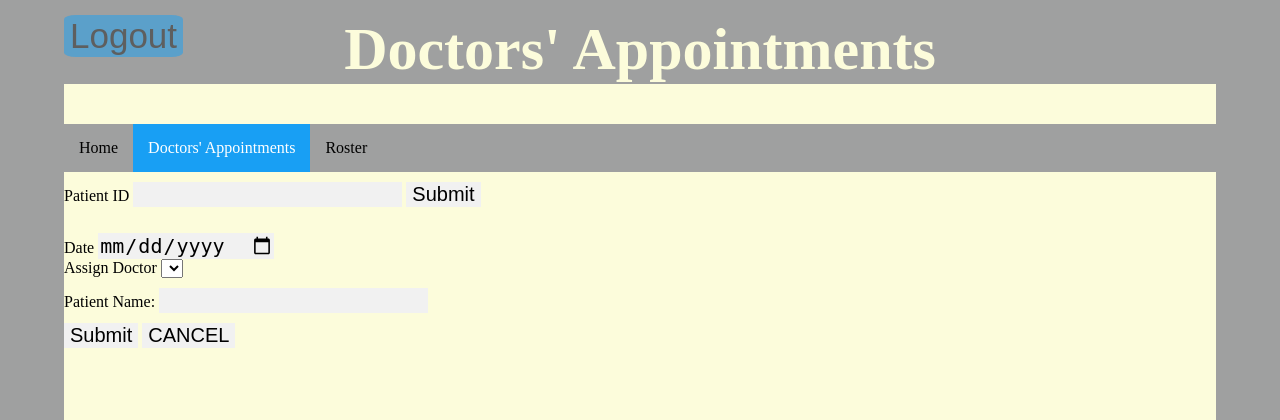
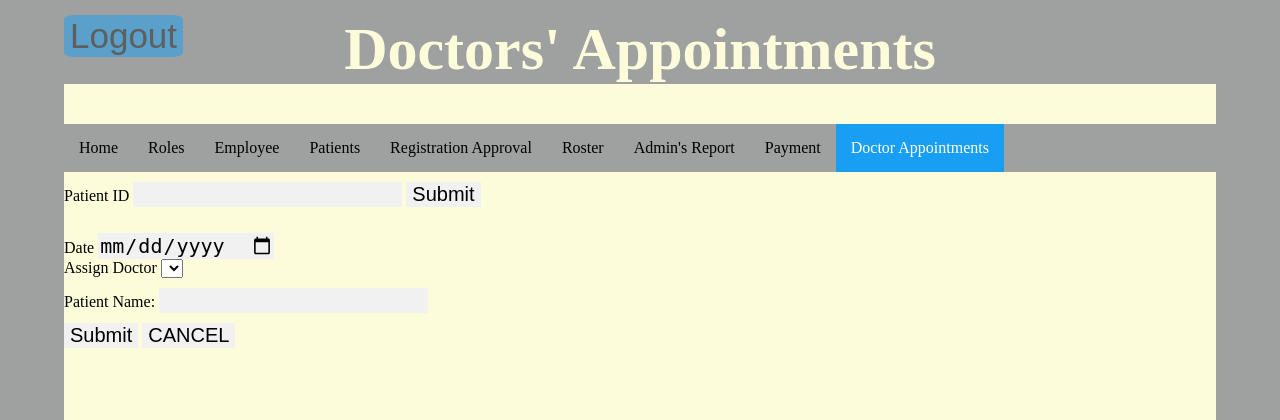
Before and after one commit to ColeReinhart/Final_Project_OHMS, a PHP site: page /doc_appoint.php in a window 1280 px wide. Shown: the top 420 px of the page. Run offline with PHP 8.4, Linux system fonts and the light colour scheme; the visitor is signed in with stand-in values (Sample User, id 1); tables that the repository leaves empty or names only in its code hold one stand-in row (values such as "Sample post"); lists and menus that the app fills with data are empty.

Commit message:
Small fixes

```diff
--- a/ad_emp.php
+++ b/ad_emp.php
@@ -46,6 +46,7 @@ if(isset($_GET['emp_id'])){
             <li><a href="roster.php">Roster</a></li>
             <li><a href="ad_report.php">Admin's Report</a></li>
             <li><a href="payment.php">Payment</a></li>
+            <li><a href='doc_appoint.php'>Doctor Appointments</a></li>
         </ul>
         <form action="ad_emp.php" style="Float: left;">
         <label>Employee ID</label>
--- a/ad_pat.php
+++ b/ad_pat.php
@@ -39,6 +39,7 @@ if(isset($_GET['logout'])) {
             <li><a href="roster.php">Roster</a></li>
             <li><a href="ad_report.php">Admin's Report</a></li>
             <li><a href="payment.php">Payment</a></li>
+            <li><a href='doc_appoint.php'>Doctor Appointments</a></li>
         </ul>
 
          <table>
--- a/ad_report.php
+++ b/ad_report.php
@@ -39,6 +39,7 @@ if(isset($_GET['logout'])) {
             <li><a href="roster.php">Roster</a></li>
             <li><a class="on" href="ad_report.php">Admin's Report</a></li>
             <li><a href="payment.php">Payment</a></li>
+            <li><a href='doc_appoint.php'>Doctor Appointments</a></li>
         </ul>
 
         <label>Date</label>
--- a/admin.php
+++ b/admin.php
@@ -61,6 +61,7 @@ if(isset($add)){
             <li><a href="roster.php">Roster</a></li>
             <li><a href="ad_report.php">Admin's Report</a></li>
             <li><a href="payment.php">Payment</a></li>
+            <li><a href='doc_appoint.php'>Doctor Appointments</a></li>
         </ul>
         <h3>Additional Information</h3>
         <form action="admin.php">
--- a/doc_appoint.php
+++ b/doc_appoint.php
@@ -3,7 +3,7 @@ include_once 'db.php';
 
 session_start();
 
-if(($_SESSION['loggedIn'] = true) && $_SESSION['role'] == 'Doctor') {
+if(($_SESSION['loggedIn'] = true) && $_SESSION['role'] == 'Admin' || $_SESSION['role'] == 'Supervisor') {
 } else {
     header("location: index.php");
 }
@@ -51,11 +51,27 @@ if( $Date != "" & $Pat_ID != "" & $Doc_ID != ""){
         </form>
         <h1>Doctors' Appointments</h1>
 
-        <ul>
-            <li><a href="doc_home.php">Home</a></li>
-            <li><a class = 'on' href="doc_appoint.php">Doctors' Appointments</a></li>
-            <li><a href="roster.php">Roster</a></li>
-        </ul>
+        <?php
+        switch ($_SESSION['role']) {
+          case 'Supervisor':
+            echo "<ul>
+            <li><a href='roster.php'>Home</a></li>
+            <li><a href='new_roster.php'>New Roster</a></li>
+            <li><a class='on' href='doc_appoint.php'>Doctor Appointments</a></li></ul>";
+            break;
+          case 'Admin':
+            echo "<ul><li><a href='admin.php'>Home</a></li>
+            <li><a href='role.php'>Roles</a></li>
+            <li><a href='ad_emp.php'>Employee</a></li>
+            <li><a href='ad_pat.php'>Patients</a></li>
+            <li><a href='reg_app.php'>Registration Approval</a></li>
+            <li><a href='roster.php'>Roster</a></li>
+            <li><a href='ad_report.php'>Admin's Report</a></li>
+            <li><a href='payment.php'>Payment</a></li>
+            <li><a class='on' href='doc_appoint.php'>Doctor Appointments</a></li></ul>";
+            break;
+        }
+        ?>
 
         <form action="doc_appoint.php">
         <label>Patient ID</label>
--- a/doc_home.php
+++ b/doc_home.php
@@ -36,7 +36,6 @@ if(isset($_GET['logout'])) {
 
         <ul>
             <li><a class = 'on' href="doc_home.php">Home</a></li>
-            <li><a href="doc_appoint.php">Doctors' Appointments</a></li>
             <li><a href="roster.php">Roster</a></li>
         </ul>
 
@@ -126,7 +125,7 @@ if(isset($_GET['logout'])) {
                 <th>Lname</th>
                 <th>Date</th>
                 </tr>";
-                $search = "SELECT Patient.Pat_ID,Patient.Fname, Patient.Lname, Appointments.Date FROM Patient Join Appointments WHERE Appointments.Pat_ID = Patient.Pat_ID AND Appointments.doc_id = {$_SESSION['empID']} AND Appointments.Date <= '{$_POST['typedate']}';";
+                $search = "SELECT Patient.Pat_ID,Patient.Fname, Patient.Lname, Appointments.Date FROM Patient Join Appointments WHERE Appointments.Pat_ID = Patient.Pat_ID AND Appointments.doc_id = {$_SESSION['empID']} AND Appointments.Date >= '{$_POST['typedate']}';";
                 $result = mysqli_query($conn, $search);;
                 if($result) {
                     $_SESSION['patid'] = [];
--- a/new_roster.php
+++ b/new_roster.php
@@ -49,6 +49,7 @@ if(isset($_GET['logout'])) {
         <ul>
             <li><a href="roster.php">Home</a></li>
             <li><a class = 'on' href="new_roster.php">New Roster</a></li>
+            <li><a href='doc_appoint.php'>Doctor Appointments</a></li></ul>
         </ul>
 
         <form action="new_roster.php">
--- a/payment.php
+++ b/payment.php
@@ -66,6 +66,7 @@ if(isset($sub)){
             <li><a href="roster.php">Roster</a></li>
             <li><a href="ad_report.php">Admin's Report</a></li>
             <li><a class="on" href="payment.php">Payment</a></li>
+            <li><a href='doc_appoint.php'>Doctor Appointments</a></li>
         </ul>
 
         <form action="payment.php">
--- a/reg_app.php
+++ b/reg_app.php
@@ -75,6 +75,7 @@ if(isset($_POST['patblock'])) {
             <li><a href="roster.php">Roster</a></li>
             <li><a href="ad_report.php">Admin's Report</a></li>
             <li><a href="payment.php">Payment</a></li>
+            <li><a href='doc_appoint.php'>Doctor Appointments</a></li>
         </ul>
 
         <table>
--- a/register.php
+++ b/register.php
@@ -23,6 +23,8 @@ if($role == "Patient" & $fname != "" & $lname != "" & $email != "" & $phone != "
     $row_id = mysqli_fetch_row($result_search);
     $sql_care = "INSERT INTO   `Caregiver` (Pat_ID, Morning_Med, Afternoon_Med, Night_Med, Breakfast, Lunch, Dinner) Values ('$row_id[0]',0,0,0,0,0,0)";
     mysqli_query($conn,$sql_care);
+    $sql_pay = "INSERT INTO   `Payment` (Pat_ID, Total_due) Values ('$row_id[0]', 0)";
+    mysqli_query($conn,$sql_pay);
 
     header("Location:index.php");
 }
--- a/role.php
+++ b/role.php
@@ -56,6 +56,7 @@ if(isset($_GET['role_sub'])){
             <li><a href="roster.php">Roster</a></li>
             <li><a href="ad_report.php">Admin's Report</a></li>
             <li><a href="payment.php">Payment</a></li>
+            <li><a href='doc_appoint.php'>Doctor Appointments</a></li>
         </ul>
 
 
--- a/roster.php
+++ b/roster.php
@@ -65,11 +65,13 @@ if(isset($_GET['Submit'])){
             <li><a href='reg_app.php'>Registration Approval</a></li>
             <li><a class='on' href='roster.php'>Roster</a></li>
             <li><a href='ad_report.php'>Admin's Report</a></li>
-            <li><a href='payment.php'>Payment</a></li></ul>";
+            <li><a href='payment.php'>Payment</a></li>
+            <li><a href='doc_appoint.php'>Doctor Appointments</a></li></ul>";
             break;
         case 'Supervisor':
             echo "<ul><li><a class = 'on' href='roster.php'>Home</a></li>
-            <li><a href='new_roster.php'>New Roster</a></li></ul>";
+            <li><a href='new_roster.php'>New Roster</a></li>
+            <li><a href='doc_appoint.php'>Doctor Appointments</a></li></ul>";
             break;
         }
       ?>
```
